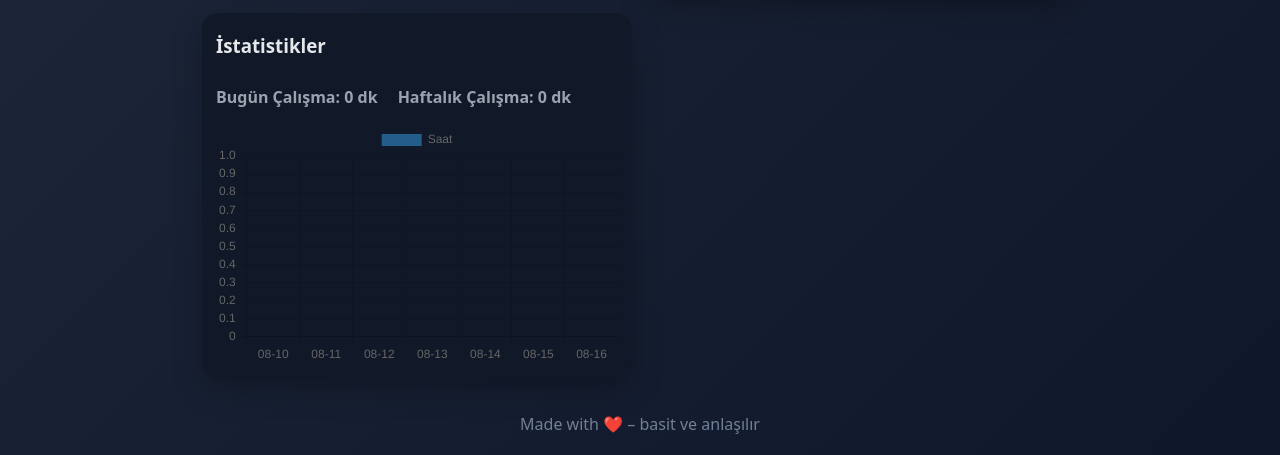
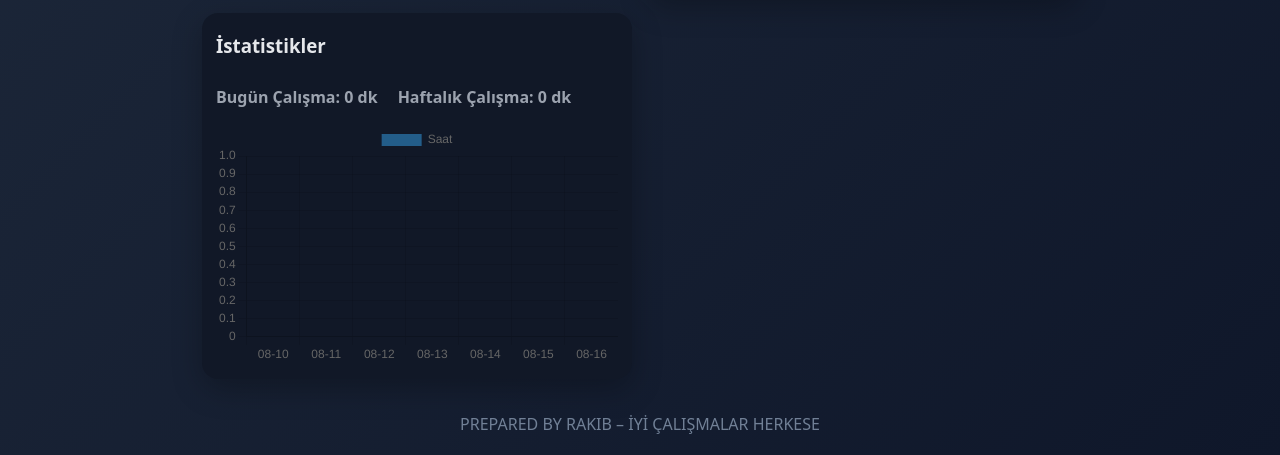
Before and after one commit to ab2031dr/ders-tak-p, a plain HTML site: page index.html in a window 1280 px wide. Shown: the part 483-938 px from the top of the page. Drawn offline with nearby package versions, Linux system fonts and the light colour scheme.

Commit message:
Add files via upload

```diff
--- a/index.html
+++ b/index.html
@@ -63,7 +63,7 @@
     </section>
   </main>
 
-  <footer class="footnote">Made with ❤️ – basit ve anlaşılır</footer>
+  <footer class="footnote">PREPARED BY RAKIB – İYİ ÇALIŞMALAR HERKESE</footer>
 
   <script src="script.js"></script>
 </body>
```
